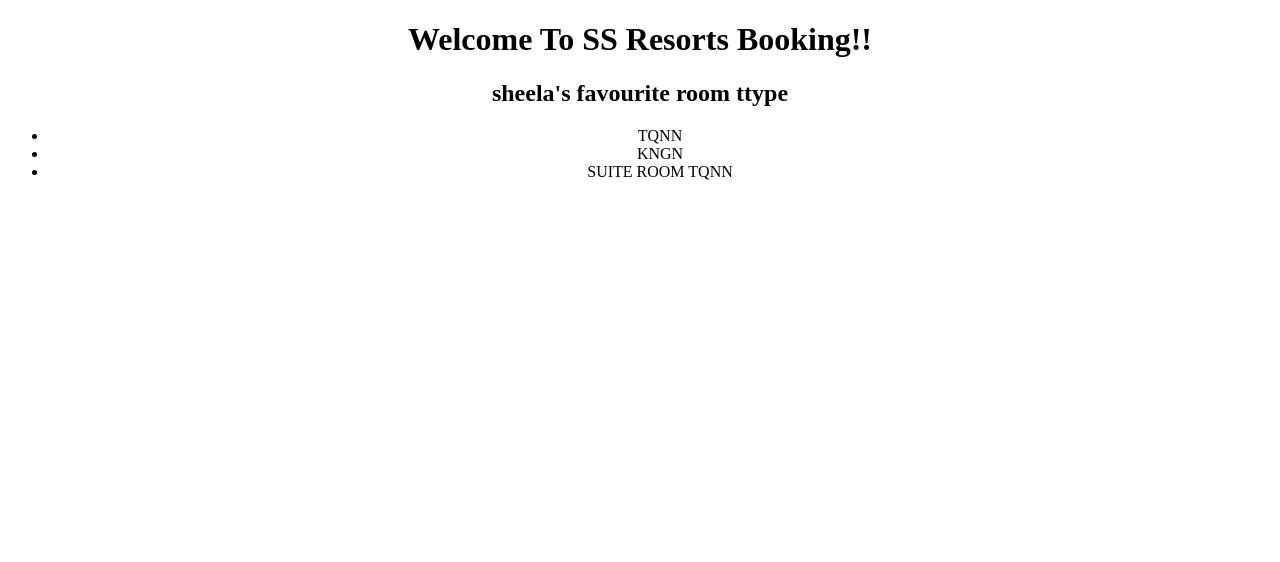
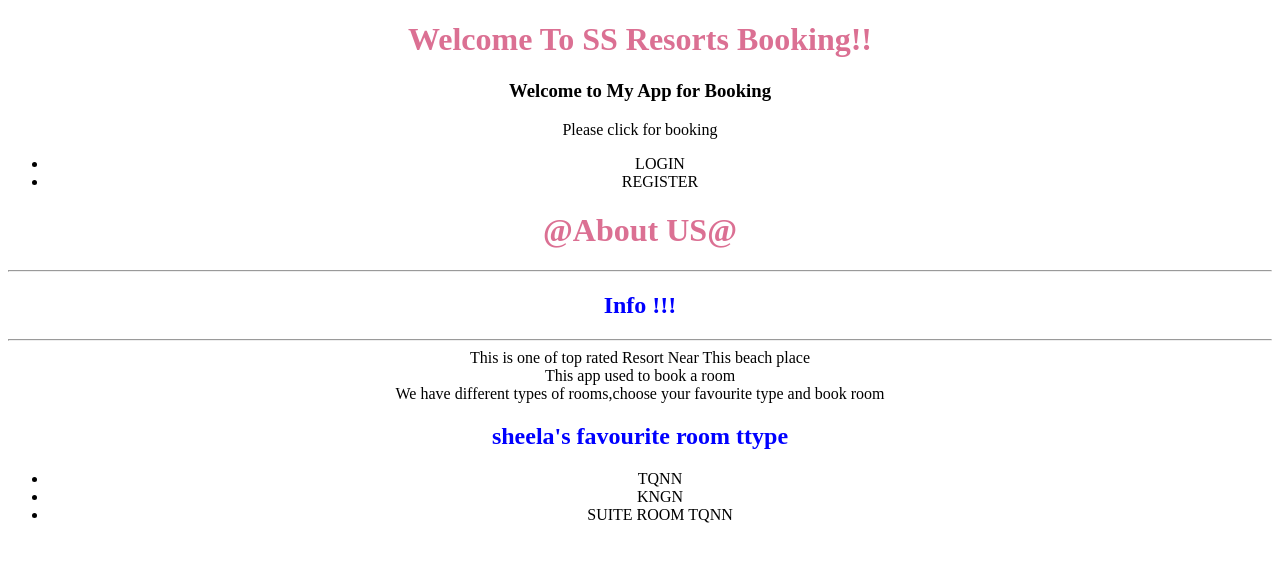
Before and after one commit to Sheelasv99/UI-SSV, a React (Create React App) app in the folder client/: page / in a window 1280 px wide. Shown: the top 562 px of the page. Built offline with nearby package versions, Linux system fonts and the light colour scheme.

Commit message:
updated file

```diff
--- a/client/src/App.css
+++ b/client/src/App.css
@@ -1,3 +1,11 @@
+h2{
+  color:blue;
+}
+h1{
+  color:palevioletred;
+  text-shadow: 0cqh;
+  text-decoration: double;
+}
 .App {
   text-align: center;
 }
--- a/client/src/App.js
+++ b/client/src/App.js
@@ -1,8 +1,8 @@
 
 import './App.css';
 import Bookings from './components/Bookings';
-
-
+import About from './components/About';
+import Homepage from './components/Homepage';
 const bookings = [
   {
     id: 1234,
@@ -22,6 +22,9 @@ function App() {
   return (
     <div className="App">
       <h1>Welcome To SS Resorts Booking!!</h1>
+      <Homepage/>
+      <About/>
+
       <Bookings bookings={bookings} />
     </div>
   );
--- /dev/null
+++ b/client/src/components/About.js
@@ -0,0 +1,31 @@
+const About =() =>{
+   return(
+     <div>
+        <h1 className="text-center">@About US@</h1>
+        <div className="container">
+           <hr/>
+           <h2>Info !!!</h2>
+           <hr/>
+           <div className="row">
+              <div className="col">
+                  This is one of top rated Resort Near This beach place
+
+              </div>
+              <div className="col">
+                  This app used to book a room
+
+              </div>
+              <div className="col">
+                  We have different types of rooms,choose your favourite type and book room
+
+              </div>
+
+           </div>
+        </div>
+     </div>
+
+   );
+
+};
+
+export default About;
--- /dev/null
+++ b/client/src/components/Homepage.js
@@ -0,0 +1,14 @@
+const Homepage =() =>{
+    return(
+        <div className="container">
+            <h3>Welcome to My App for Booking</h3>
+            <p>Please click for booking</p>
+            <ul>
+                <li>LOGIN</li>
+                <li>REGISTER</li>
+            </ul>
+        </div>
+
+    );
+};
+export default Homepage;
```
